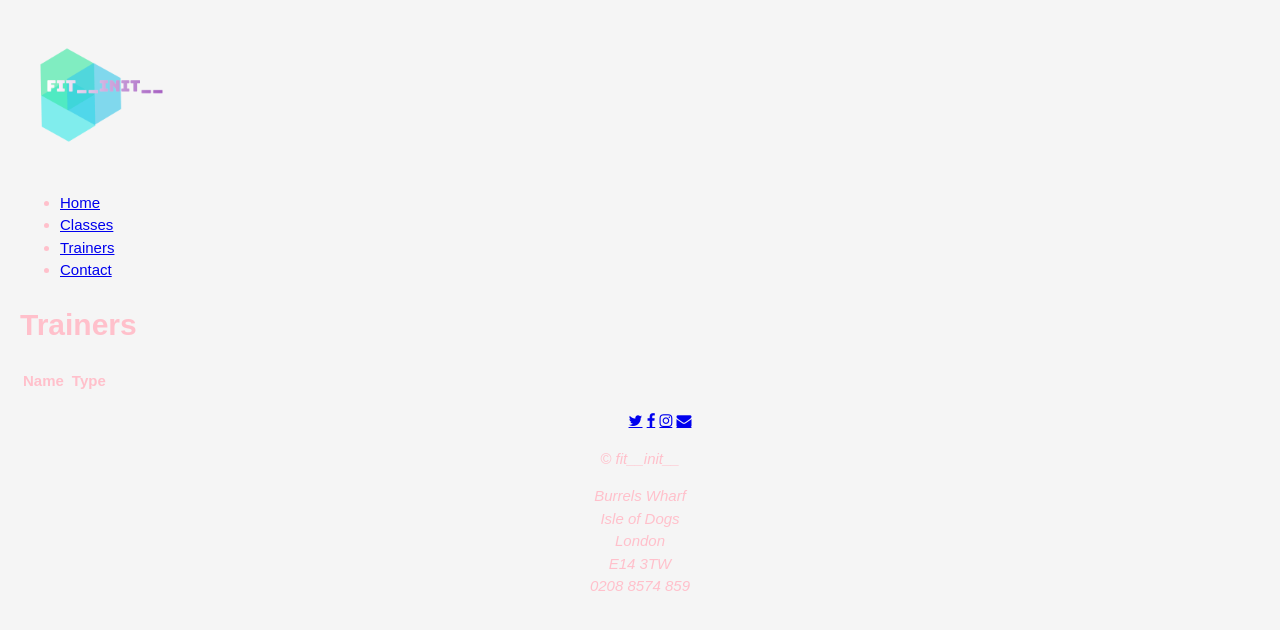
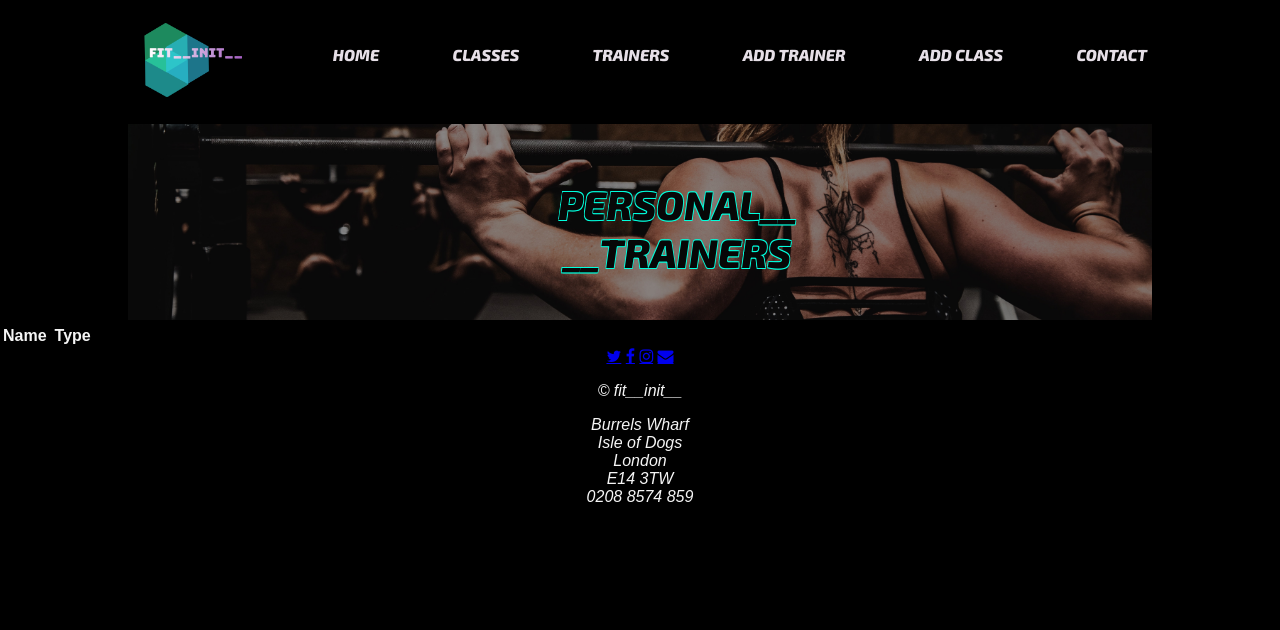
Before and after one commit to katiestrong123/gym_manager, a Flask app: page /trainers in a window 1280 px wide. Shown: the top 630 px of the page. Run offline with Flask 2, Linux system fonts and the light colour scheme; data that the repository does not hold is empty.

Commit message:
add new class/trainer added

```diff
--- a/controllers/exercise_class_controller.py
+++ b/controllers/exercise_class_controller.py
@@ -15,3 +15,8 @@ def exercise_classes():
 def show(id):
     exercise_class = exercise_class_repository.select(id)
     return render_template("exercise_classes/show.html", exercise_class=exercise_class)
+
+# NEW
+@exercise_classes_blueprint.route("/exercise_classes/new")
+def new_class():
+    return render_template("exercise_classes/new.html")
--- a/controllers/trainer_controller.py
+++ b/controllers/trainer_controller.py
@@ -14,3 +14,8 @@ def trainers():
 def show(id):
     trainer = trainer_repository.select(id)
     return render_template("trainers/show.html", trainer=trainer)
+
+    # NEW
+@trainers_blueprint.route("/trainers/new")
+def new_trainer():
+    return render_template("trainers/new.html")
--- a/static/css/style.css
+++ /dev/null
@@ -1,37 +0,0 @@
-body {
-    margin: 20px;
-    font-family: Montserrat,sans-serif;
-    font-size: .9375rem;
-    font-weight: 400;
-    line-height: 1.5;
-    color: pink;
-    text-align: left;
-    background-color: whitesmoke;
-}
-
-.conainer {
-    width: 80%;
-    margin: 0 auto;
-}
-
-header {
-    background-color: rgb(99, 60, 97);
-}
-
-header::after {
-    content: '';
-    display: table;
-    clear: both;
-}
-
-.logo {
-    float: left;
-}
-
-nav {
-    float: right;
-}
-
-footer {
-    text-align: center;
-}
--- /dev/null
+++ b/static/style.css
@@ -0,0 +1,90 @@
+body {
+    margin: 0px;
+    font-family: Montserrat,sans-serif;
+    font-weight: 300;
+    color: whitesmoke;
+    background: rgb(0, 0, 0);
+}
+
+.container {
+    width: 80%;
+    margin: 0 auto;
+}
+
+header {
+    background: rgb(0, 0, 0);
+}
+
+header::after {
+    content: '';
+    display: table;
+    clear: both;
+}
+
+.logo {
+    float: left;
+    padding: 12px 0;
+}
+
+nav {
+    font-family: 'Exo 2', sans-serif;
+    float: right;
+}
+
+nav ul {
+    margin: 5px;
+    padding: 0;
+    list-style: none;
+}
+
+nav li {
+    display: inline-block;
+    margin-left: 70px;
+    padding-top: 40px;
+}
+
+nav a {
+    color: rgb(230, 223, 231);
+    text-decoration: none;
+    text-transform: uppercase;
+    font-size: 16px;
+    transition: all .2s ease-in-out;
+}
+
+nav a:hover {
+
+    color: rgb(212, 0, 255);
+    font-size: 16.5px;
+
+}
+
+.class-banner {
+    margin: 5%;
+    padding: 0%;
+}
+
+header.container {
+    position: relative;
+    text-align: center;
+
+}
+
+#class-header {
+    font-family: 'Exo 2', sans-serif;
+    font-size: 40px;
+    text-align: center;
+    color: rgb(7, 7, 7);
+    text-shadow:
+    -0.7px -0.7px 0 #00ffdd,
+    0.7px -0.7px 0 #00ffdd,
+    -0.7px 0.7px 0 #00ffdd,
+    0.7px 0.7px 0 #00ffdd;
+    position: absolute;
+    top: 8%;
+    left: 42%;
+}
+
+
+footer {
+    text-align: center;
+}
--- a/templates/base.html
+++ b/templates/base.html
@@ -2,54 +2,62 @@
 <html>
 <head>
   <meta charset="UTF-8">
-  <meta name="viewport" content="width=device-width, initial-scale=1.0">
-  <meta http-equiv="X-UA-Compatible" content="ie=edge">
-  <link rel="stylesheet" href="static/css/style.css">
+  <link rel="stylesheet" href="static/style.css">
+  <!-- Specific CSS files for dif templates..? -->
+  <!-- <link rel="stylesheet" href="static/exercise_class/style.css"> -->
+
   <link rel="stylesheet" href="https://cdnjs.cloudflare.com/ajax/libs/font-awesome/4.7.0/css/font-awesome.min.css">
+  <link href="https://fonts.googleapis.com/css2?family=Exo+2:ital,wght@1,800&display=swap" rel="stylesheet">
   <title>Fit__init__</title>
 </head>
+
 <body>
 
-  <!-- <h3 id="slogan">Initialize your Fitness</h3> -->
-  <header></header>
-  <div class="container">
-    <div id="navigation-container">
-
-        <img src="static/images/fit__init__logo.png" alt="logo" width="150" height="150">
-
+  <header>
+    <div class="container">
+      <img src="static/images/fit__init__logo.png" alt="logo" width="120">
+        <nav>
           <ul>
             <li><a href="/">Home</a></li>
             <li><a href="/exercise_classes">Classes</a></li>
             <li><a href="/trainers">Trainers</a></li>
+            <li><a href="/trainers/new">Add Trainer</a></li>
+            <li><a href="/exercise_classes/new">Add Class</a></li>
             <li><a href="/">Contact</a></li>
+            </form>
           </ul>
-      </div>
+        </nav>
   </div>
+
 </header>
+
+
 {% block content %}
 
 {% endblock %}
 
 <footer>
   <div class="row">
-    <ul class="soc-media">
-      <a href="#" class="fa fa-twitter"></a>
-      <a href="#" class="fa fa-facebook"></a>
-      <a href="#" class="fa fa-instagram"></a>
-      <a href="#" class="fa fa-envelope"></a>
-    </ul>
-  </div>
-  <div class="row">
     <address>
+      <div class="row">
+          <a href="#" class="fa fa-twitter"></a>
+          <a href="#" class="fa fa-facebook"></a>
+          <a href="#" class="fa fa-instagram"></a>
+          <a href="#" class="fa fa-envelope"></a>
+      </div>
       <p>&copy; fit__init__</p>
       Burrels Wharf <br>
       Isle of Dogs <br>
       London <br>
       E14 3TW <br>
       0208 8574 859 <br>
-
   </address>
   </div>
+
 </footer>
+
+
 </body>
+
+
 </html>
--- a/templates/exercise_classes/show.html
+++ b/templates/exercise_classes/show.html
@@ -11,5 +11,4 @@
 </p>
 
 
-
 {% endblock %}
--- a/templates/trainers/index.html
+++ b/templates/trainers/index.html
@@ -2,9 +2,16 @@
 
 {% block content %}
 
-<h1>Trainers</h1>
+<header  class="container">
+    <img src="static/images/trainers_banner.jpg" id="class-banner" alt="boxing_class_banner" width=100%>
+    <p id="class-header">PERSONAL__ <br>
+        __TRAINERS<br>
+    </p>
 
-<table>
+</header>
+
+
+<table class="table">
     <tr>
         <th>Name</th>
         <th></th>
@@ -15,9 +22,11 @@
         <td><a href="/trainers/{{ trainer.id }}"> {{trainer.name}}</a></td>
         <td>|</td>
         <td>{{ trainer.specialism }}</td>
+        <td>|</td>
+        <td>{{ trainer.email }}</td>
+        <td>|</td>
+        <td>{{ trainer.phone }}</td>
     </tr>
-    <p>{{ trainer.email }}</p>
-    <p>{{ trainer.phone }}</p>
     {% endfor %}
 </table>
 
```
Also changed, not shown: static/exercise_class/style.css (added, +17 -0 lines), templates/exercise_classes/index.html (+11 -4 lines), templates/exercise_classes/new.html (added, +49 -0 lines), templates/index.html (+13 -8 lines), templates/trainers/new.html (added, +48 -0 lines), models/exercise_class.py (line endings or trailing spaces), static/images/add_class_banner.jpg (added), static/images/class_banner copy.jpg (added), static/images/index_banner.jpg (added), static/images/trainers_banner.jpg (added).
